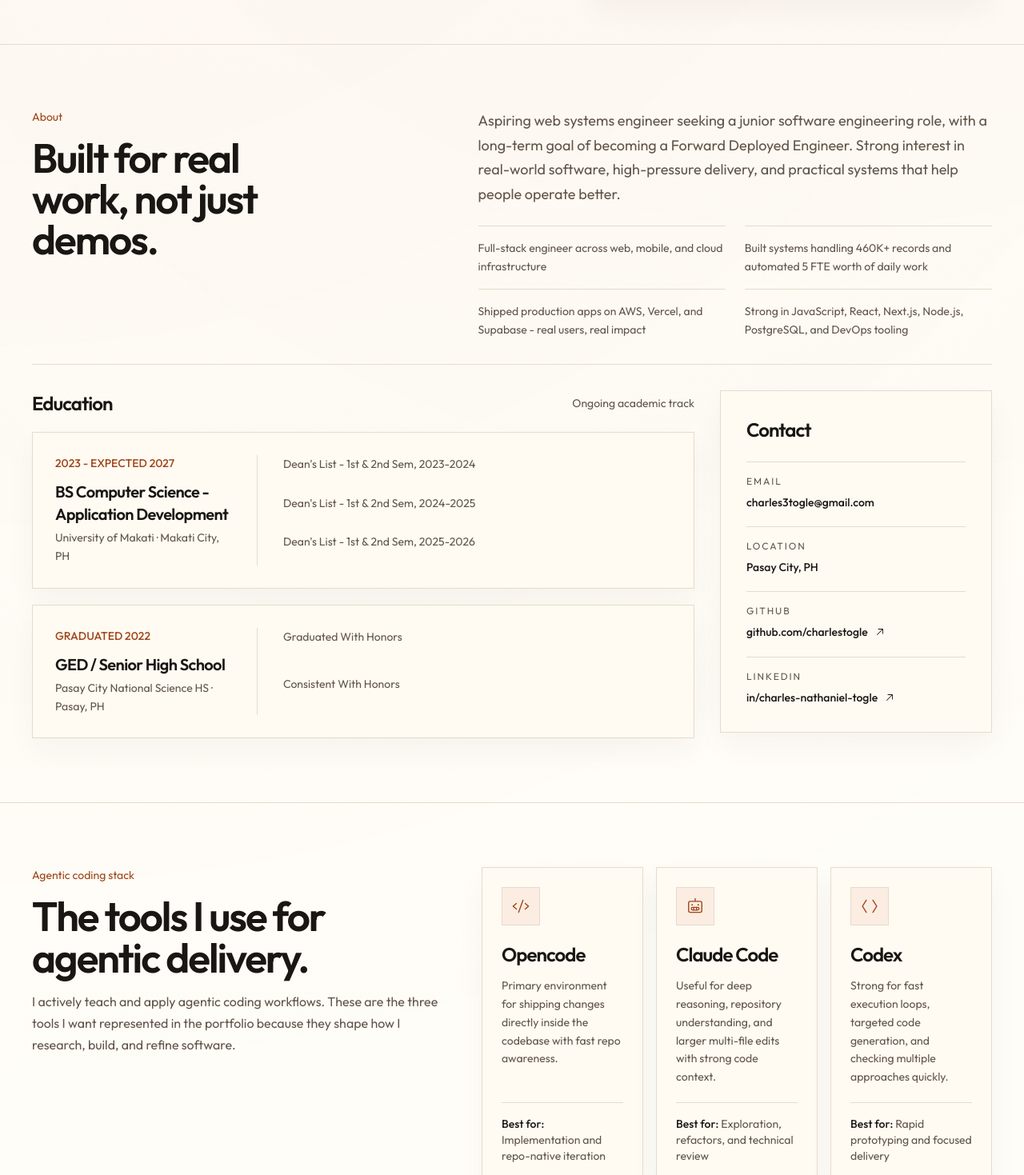
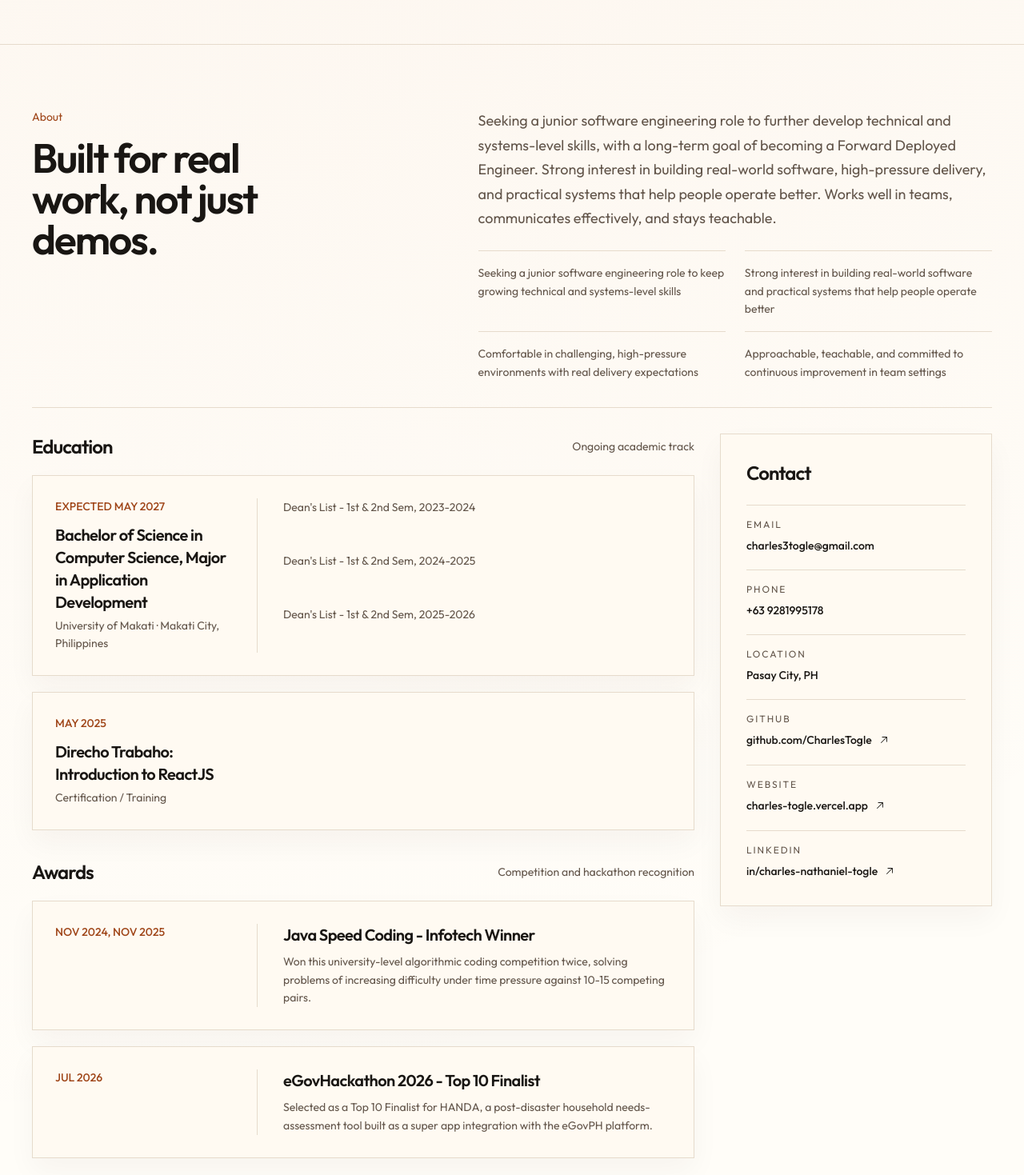
Before and after one commit to CharlesTogle/charles-togle, a Next.js app: page / in a window 1280 px wide. Shown: the part 801-2270 px from the top of the page at 80% size. Built offline with nearby package versions, Linux system fonts and the light colour scheme.

Commit message:
Update portfolio positioning and skills

```diff
--- a/src/app/components/About.tsx
+++ b/src/app/components/About.tsx
@@ -1,5 +1,5 @@
 import { ArrowUpRight } from "@phosphor-icons/react/dist/ssr";
-import { aboutHighlights, contactItems, educationEntries } from "../data/about";
+import { aboutHighlights, awardEntries, contactItems, educationEntries } from "../data/about";
 
 export default function About() {
   return (
@@ -15,7 +15,7 @@ export default function About() {
 
           <div className="space-y-6">
             <p className="section-copy max-w-none text-lg">
-              Aspiring web systems engineer seeking a junior software engineering role, with a long-term goal of becoming a Forward Deployed Engineer. Strong interest in real-world software, high-pressure delivery, and practical systems that help people operate better.
+              Seeking a junior software engineering role to further develop technical and systems-level skills, with a long-term goal of becoming a Forward Deployed Engineer. Strong interest in building real-world software, high-pressure delivery, and practical systems that help people operate better. Works well in teams, communicates effectively, and stays teachable.
             </p>
 
             <div className="grid gap-x-6 gap-y-4 sm:grid-cols-2">
@@ -55,6 +55,7 @@ export default function About() {
                       </div>
                     </div>
 
+                    {entry.bullets.length > 0 ? (
                       <ul className="grid gap-2 border-t pt-4 lg:border-l lg:border-t-0 lg:pl-8 lg:pt-0" style={{ borderColor: "var(--border)" }}>
                         {entry.bullets.map((bullet) => (
                           <li key={bullet} className="text-sm leading-relaxed" style={{ color: "var(--foreground-soft)" }}>
@@ -62,9 +63,37 @@ export default function About() {
                           </li>
                         ))}
                       </ul>
+                    ) : null}
                   </div>
                 </article>
               ))}
+            </div>
+
+            <div className="space-y-5 pt-4">
+              <div className="flex items-center justify-between gap-4">
+                <h3 className="text-2xl font-semibold tracking-[-0.04em]">Awards</h3>
+                <span className="text-sm" style={{ color: "var(--foreground-soft)" }}>
+                  Competition and hackathon recognition
+                </span>
+              </div>
+
+              <div className="grid gap-5">
+                {awardEntries.map((entry) => (
+                  <article key={`${entry.title}-${entry.period}`} className="card-surface p-6 sm:p-7">
+                    <div className="grid gap-5 lg:grid-cols-[220px_minmax(0,1fr)] lg:gap-8">
+                      <p className="text-sm font-medium" style={{ color: "var(--accent-strong)" }}>
+                        {entry.period}
+                      </p>
+                      <div className="space-y-2 border-t pt-4 lg:border-l lg:border-t-0 lg:pl-8 lg:pt-0" style={{ borderColor: "var(--border)" }}>
+                        <h4 className="text-xl font-semibold tracking-[-0.03em]">{entry.title}</h4>
+                        <p className="text-sm leading-relaxed" style={{ color: "var(--foreground-soft)" }}>
+                          {entry.summary}
+                        </p>
+                      </div>
+                    </div>
+                  </article>
+                ))}
+              </div>
             </div>
           </div>
 
--- a/src/app/components/Footer.tsx
+++ b/src/app/components/Footer.tsx
@@ -14,7 +14,7 @@ export default function Footer() {
 
         <div className="flex flex-wrap gap-3">
           {contactItems
-            .filter((item) => item.href)
+            .filter((item) => item.label === "GITHUB" || item.label === "LINKEDIN")
             .map((item) => (
               <a key={item.label} href={item.href} target="_blank" rel="noreferrer" className="button-secondary">
                 {item.label}
--- a/src/app/components/Hero.tsx
+++ b/src/app/components/Hero.tsx
@@ -17,17 +17,17 @@ export default function Hero() {
 
   return (
     <section id="hero" className="section-shell pb-10 pt-8 lg:pb-14 lg:pt-12">
-      <div className="grid gap-8 lg:grid-cols-[minmax(0,1.15fr)_minmax(320px,0.85fr)] lg:items-end">
+      <div className="grid gap-8 lg:grid-cols-[minmax(0,1.15fr)_minmax(320px,0.85fr)] lg:items-center">
         <motion.div initial={initialUp} animate={animateUp} transition={{ duration: 0.55, ease: [0.16, 1, 0.3, 1] }} className="flex min-h-[calc(100dvh-9rem)] flex-col justify-center gap-8 lg:min-h-[calc(100dvh-8rem)]">
           <div className="inline-flex w-fit items-center gap-2 border px-3 py-2 text-sm" style={{ borderColor: "var(--border)", background: "var(--surface)", color: "var(--foreground-soft)" }}>
-            Aspiring Forward Deployed Engineer
+            Aspiring web systems engineer
           </div>
           <div className="max-w-3xl space-y-5">
             <h1 className="text-5xl font-semibold leading-[1.02] tracking-[-0.06em] md:text-6xl lg:text-7xl">
               Charles Nathaniel Togle builds practical software with measurable impact.
             </h1>
             <p className="max-w-[58ch] text-lg leading-relaxed" style={{ color: "var(--foreground-soft)" }}>
-              Full-stack engineer building systems that reduce manual work, improve scale, and ship cleanly for real users.
+              Aspiring web systems engineer seeking a junior software engineering role, with a long-term goal of becoming a Forward Deployed Engineer.
             </p>
           </div>
           <div className="flex flex-wrap gap-3">
@@ -54,7 +54,7 @@ export default function Hero() {
             ))}
           </div>
           <div className="border-t px-6 py-5 text-sm sm:px-8" style={{ borderColor: "var(--border)", background: "var(--accent-soft)", color: "var(--foreground-soft)" }}>
-            Based in Pasay City, PH. Available for junior software engineering roles with strong systems exposure.
+            Based in Pasay City, PH. Interested in real-world software, high-pressure delivery, and practical systems that help people operate better.
           </div>
         </motion.aside>
       </div>
--- a/src/app/components/Nav.tsx
+++ b/src/app/components/Nav.tsx
@@ -27,7 +27,7 @@ export default function Nav() {
             Charles Togle
           </Link>
           <span className="hidden text-sm sm:inline" style={{ color: "var(--foreground-soft)" }}>
-            Full-stack engineer
+            Web systems engineer
           </span>
         </div>
 
--- a/src/app/components/Skills.tsx
+++ b/src/app/components/Skills.tsx
@@ -4,46 +4,47 @@ export default function Skills() {
   return (
     <section id="skills" className="section-frame">
       <div className="section-shell space-y-10">
-        <div className="grid gap-4 lg:grid-cols-[minmax(0,0.9fr)_minmax(0,1.1fr)] lg:items-end">
+        <div className="grid gap-6 border-b pb-8 lg:grid-cols-[minmax(0,0.85fr)_minmax(0,1.15fr)] lg:items-end" style={{ borderColor: "var(--border)" }}>
           <div className="space-y-4">
             <p className="text-sm" style={{ color: "var(--accent-strong)" }}>
               Skills
             </p>
-            <h2 className="section-title max-w-[8ch] font-semibold">Current working range.</h2>
+            <h2 className="section-title max-w-[9ch] font-semibold">Tools I ship with.</h2>
           </div>
-          <p className="section-copy text-base">
-            The percentages stay visible because they help communicate current confidence, not fixed ceilings.
-          </p>
+          <div className="space-y-4 lg:max-w-[62ch] lg:justify-self-end">
+            <p className="section-copy max-w-none text-base">
+              Resume-backed tools and technologies used across production builds, school projects, and client-facing systems.
+            </p>
+            <p className="text-sm" style={{ color: "var(--foreground-soft)" }}>
+              Grouped by actual working areas instead of inflated self-ratings.
+            </p>
+          </div>
         </div>
 
-        <div className="grid gap-6 md:grid-cols-2 xl:grid-cols-3">
+        <div className="grid gap-6 lg:grid-cols-2">
           {skillGroups.map((group) => (
             <article key={group.label} className="card-surface p-6 sm:p-8">
-              <h3 className="text-sm uppercase tracking-[0.16em]" style={{ color: "var(--foreground-soft)" }}>
-                {group.label}
-              </h3>
-              <div className="mt-6 grid gap-5">
+              <div className="flex items-start justify-between gap-4 border-b pb-5" style={{ borderColor: "var(--border)" }}>
+                <h3 className="text-sm uppercase tracking-[0.16em]" style={{ color: "var(--foreground-soft)" }}>
+                  {group.label}
+                </h3>
+                <span
+                  className="text-xs uppercase tracking-[0.16em]"
+                  style={{ color: "var(--accent-strong)", fontFamily: "var(--font-jetbrains-mono), monospace" }}
+                >
+                  {String(group.skills.length).padStart(2, "0")}
+                </span>
+              </div>
+              <div className="mt-6 flex flex-wrap gap-3">
                 {group.skills.map((skill) => (
-                  <div key={skill.name} className="space-y-2">
-                    <div className="flex items-end justify-between gap-3">
-                      <span className="text-sm sm:text-base">{skill.name}</span>
-                      <span className="text-sm font-medium" style={{ color: "var(--accent-strong)", fontFamily: "var(--font-jetbrains-mono), monospace" }}>
-                        {skill.pct}%
-                      </span>
-                    </div>
-                    <div className="h-2 overflow-hidden" style={{ background: "var(--surface-muted)" }}>
-                      <div className="h-full" style={{ width: `${skill.pct}%`, background: "var(--accent)" }} />
-                    </div>
-                  </div>
+                  <span key={skill.name} className="pill-tag">
+                    {skill.name}
+                  </span>
                 ))}
               </div>
             </article>
           ))}
         </div>
-
-        <p className="text-center text-sm italic" style={{ color: "var(--foreground-soft)" }}>
-          &quot;Nothing is truly 100% Learnable in this world...&quot;
-        </p>
       </div>
     </section>
   );
--- a/src/app/data/about.ts
+++ b/src/app/data/about.ts
@@ -3,6 +3,12 @@ export interface EducationEntry {
   degree: string
   school: string
   bullets: string[]
+}
+
+export interface AwardEntry {
+  period: string
+  title: string
+  summary: string
 }
 
 export interface ContactItem {
@@ -12,17 +18,17 @@ export interface ContactItem {
 }
 
 export const aboutHighlights = [
-  'Full-stack engineer across web, mobile, and cloud infrastructure',
-  'Built systems handling 460K+ records and automated 5 FTE worth of daily work',
-  'Shipped production apps on AWS, Vercel, and Supabase - real users, real impact',
-  'Strong in JavaScript, React, Next.js, Node.js, PostgreSQL, and DevOps tooling'
+  'Seeking a junior software engineering role to keep growing technical and systems-level skills',
+  'Strong interest in building real-world software and practical systems that help people operate better',
+  'Comfortable in challenging, high-pressure environments with real delivery expectations',
+  'Approachable, teachable, and committed to continuous improvement in team settings'
 ]
 
 export const educationEntries: EducationEntry[] = [
   {
-    period: '2023 - EXPECTED 2027',
-    degree: 'BS Computer Science - Application Development',
-    school: 'University of Makati · Makati City, PH',
+    period: 'EXPECTED MAY 2027',
+    degree: 'Bachelor of Science in Computer Science, Major in Application Development',
+    school: 'University of Makati · Makati City, Philippines',
     bullets: [
       "Dean's List - 1st & 2nd Sem, 2023-2024",
       "Dean's List - 1st & 2nd Sem, 2024-2025",
@@ -30,20 +36,41 @@ export const educationEntries: EducationEntry[] = [
     ]
   },
   {
-    period: 'GRADUATED 2022',
-    degree: 'GED / Senior High School',
-    school: 'Pasay City National Science HS · Pasay, PH',
-    bullets: ['Graduated With Honors', 'Consistent With Honors']
+    period: 'MAY 2025',
+    degree: 'Direcho Trabaho: Introduction to ReactJS',
+    school: 'Certification / Training',
+    bullets: []
+  }
+]
+
+export const awardEntries: AwardEntry[] = [
+  {
+    period: 'NOV 2024, NOV 2025',
+    title: 'Java Speed Coding - Infotech Winner',
+    summary:
+      'Won this university-level algorithmic coding competition twice, solving problems of increasing difficulty under time pressure against 10-15 competing pairs.'
+  },
+  {
+    period: 'JUL 2026',
+    title: 'eGovHackathon 2026 - Top 10 Finalist',
+    summary:
+      'Selected as a Top 10 Finalist for HANDA, a post-disaster household needs-assessment tool built as a super app integration with the eGovPH platform.'
   }
 ]
 
 export const contactItems: ContactItem[] = [
   { label: 'EMAIL', val: 'charles3togle@gmail.com' },
+  { label: 'PHONE', val: '+63 9281995178' },
   { label: 'LOCATION', val: 'Pasay City, PH' },
   {
     label: 'GITHUB',
-    val: 'github.com/charlestogle',
-    href: 'https://github.com/charlestogle/portfolio'
+    val: 'github.com/CharlesTogle',
+    href: 'https://github.com/CharlesTogle'
+  },
+  {
+    label: 'WEBSITE',
+    val: 'charles-togle.vercel.app',
+    href: 'https://charles-togle.vercel.app'
   },
   {
     label: 'LINKEDIN',
--- a/src/app/data/portfolio.ts
+++ b/src/app/data/portfolio.ts
@@ -157,37 +157,35 @@ export const projects: Project[] = [
 
 export const experiences: ExperienceEntry[] = [
   {
-    period: 'SEPT 2025 – APR 2026',
+    period: 'SEP 2025 - APR 2026',
     title: 'Dev Specialist',
     company: 'Centervert',
-    location: 'Greenville, NC (Remote)',
+    location: 'Greenville, North Carolina (Remote)',
     bullets: [
-      'Reduced client workload by 4–6 hrs/day and eliminated the need for 5 Full Time Employees by automating operational workflows',
+      "Automated 5 FTEs' worth of manual data entry (per manager estimate) via a Supabase Edge Function intake pipeline",
       'Increased lead intake by 30–40 per day by building an automated lead intake system using Supabase Edge Functions and GHL API',
-      'Enabled scalable cross-system access for 460K+ records by architecting a centralized database',
-      'Improved scalability and reduced vendor dependency by migrating 2 full-stack apps to AWS',
-      'Processed $1K–$2K/client requests in a payment portal built with Next.js and Stripe',
-      'Eliminated developer deployment dependency by building a CMS dashboard that lets non-technical clients manage content independently'
+      "Migrated 460K+ records to a self-architected Supabase schema, now the CRM's source of truth",
+      'Generated $1K–$2K in per-request billing through a Next.js/Stripe change-request-to-invoice pipeline'
     ]
   },
   {
-    period: 'MAR – MAY 2025',
+    period: 'MAR 2025 - MAY 2025',
     title: 'Developer & Project Manager',
     company: 'Freelance Software Engineer',
-    location: 'Makati City, PH',
+    location: 'Makati City, Metro Manila, Philippines',
     bullets: [
-      'Delivered a multi-tenant fitness education platform by leading full-stack development using React, PostgreSQL, and Supabase',
+      'Worked with a team of 5 to deliver a multi-tenant fitness education platform by leading full-stack development using React, PostgreSQL, and Supabase',
       'Secured access for Teachers and Students across 4 core modules by designing a role-based access system',
       'Automated Physical Fitness Test classification by implementing a session-based recording system'
     ]
   },
   {
-    period: 'FEB – APR 2025',
+    period: 'FEB 2025 - APR 2025',
     title: 'Developer & Project Manager',
     company: 'University Project',
     location: 'University of Makati',
     bullets: [
-      'Unified lost & found reporting across web and mobile by building a centralized platform using React, Capacitor, FastifyJS, and Supabase',
+      'Worked with a team of 4 to deliver unified lost & found reporting across web and mobile by building a centralized platform using React, Capacitor, FastifyJS, and Supabase',
       'Extracted structured metadata (color, category, descriptors) from item photos by integrating AI image classification via Gemini API',
       'Matched lost and found items accurately by implementing PostgreSQL full-text and similarity search'
     ]
--- a/src/app/data/skills.ts
+++ b/src/app/data/skills.ts
@@ -1,6 +1,5 @@
 export interface SkillEntry {
   name: string
-  pct: number
 }
 
 export interface SkillGroup {
@@ -10,45 +9,53 @@ export interface SkillGroup {
 
 export const skillGroups: SkillGroup[] = [
   {
-    label: 'DATABASES',
+    label: 'LANGUAGES & FRAMEWORKS',
     skills: [
-      { name: 'PostgreSQL', pct: 80 },
-      { name: 'MySQL', pct: 70 },
-      { name: 'Supabase', pct: 90 }
+      { name: 'JavaScript' },
+      { name: 'TypeScript' },
+      { name: 'ReactJS' },
+      { name: 'Next.js' },
+      { name: 'Node.js' },
+      { name: 'Express' },
+      { name: 'Hono' }
     ]
   },
   {
-    label: 'FRAMEWORKS',
+    label: 'DATABASES',
     skills: [
-      { name: 'ReactJS', pct: 80 },
-      { name: 'Next.JS', pct: 65 },
-      { name: 'Hono', pct: 50 }
+      { name: 'PostgreSQL' },
+      { name: 'MySQL' },
+      { name: 'Supabase' }
     ]
   },
   {
     label: 'CLOUD & DEVOPS',
     skills: [
-      { name: 'AWS (S3, CloudFront, RDS, Route53, Lightsail)', pct: 55 },
-      { name: 'GCP', pct: 80 },
-      { name: 'Vercel', pct: 90 },
-      { name: 'Docker', pct: 65 },
-      { name: 'Nginx', pct: 55 }
+      { name: 'AWS (S3, CloudFront, RDS, Route53, Lightsail)' },
+      { name: 'GCP' },
+      { name: 'Docker' },
+      { name: 'Nginx' },
+      { name: 'VPS' }
     ]
   },
   {
-    label: 'TOOLS & OS',
+    label: 'TOOLS',
     skills: [
-      { name: 'VPS & SSH', pct: 90 },
-      { name: 'Git & GitHub', pct: 90 },
-      { name: 'Linux', pct: 90 },
-      { name: 'Figma', pct: 50 }
+      { name: 'Git' },
+      { name: 'GitHub' },
+      { name: 'Linux' },
+      { name: 'SSH' },
+      { name: 'Vercel' },
+      { name: 'Render' },
+      { name: 'GitHub Workflows' },
+      { name: 'Tailscale' }
     ]
   },
   {
-    label: 'LANGUAGES',
+    label: 'OTHER',
     skills: [
-      { name: 'English', pct: 70 },
-      { name: 'Filipino', pct: 95 }
+      { name: 'API Integration' },
+      { name: 'Full-stack Development' }
     ]
   }
 ]
--- a/src/app/layout.tsx
+++ b/src/app/layout.tsx
@@ -15,7 +15,7 @@ const jetbrainsMono = JetBrains_Mono({
 
 export const metadata: Metadata = {
   title: "Charles Nathaniel Togle",
-  description: "Full-stack engineer shipping practical systems with measurable impact.",
+  description: "Aspiring web systems engineer seeking a junior software engineering role, focused on practical systems with measurable impact.",
   icons: {
     icon: "/favicon.svg",
   },
```
Lines whose indentation alone changed are shown as unchanged.
